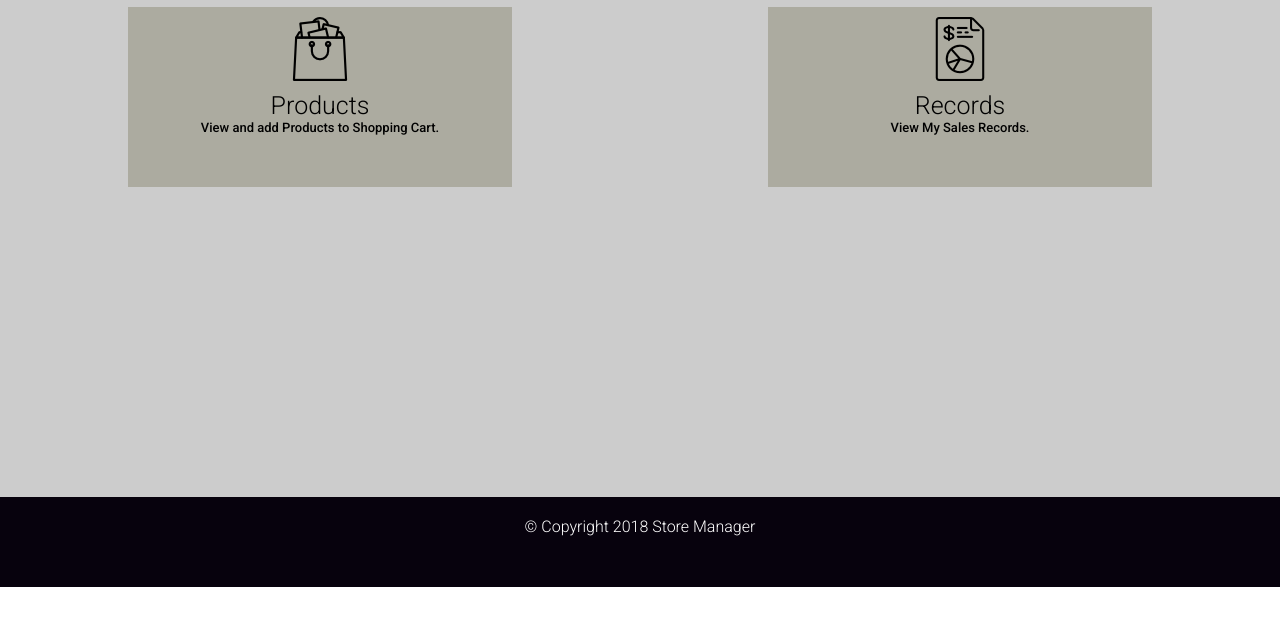
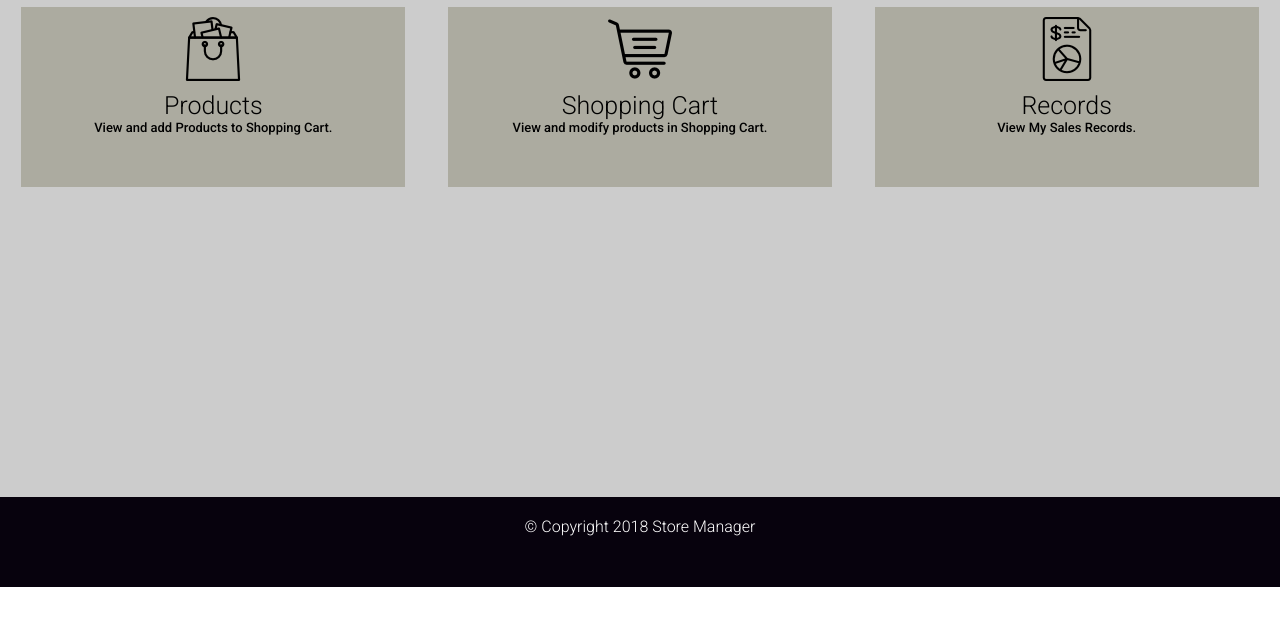
Before and after one commit to johnwayodi/store-manager, a plain HTML site: page ui/dashboard-attendant.html in a window 1280 px wide. Shown: the part 162-788 px from the top of the page. Drawn offline with Linux system fonts and the light colour scheme.

Commit message:
[Feature #161103014] Add Shopping Cart option to Dashboard

```diff
--- a/ui/dashboard-attendant.html
+++ b/ui/dashboard-attendant.html
@@ -29,11 +29,11 @@
                 <div class="dash-component-title">Products</div>
                 <div class="dash-component-help">View and add Products to Shopping Cart.</div>
             </div>
-            <!--<div class="dash-component">-->
-                <!--<div class="dash-component-icon"><img src="images/employee.png"></div>-->
-                <!--<div class="dash-component-title">Store Attendants</div>-->
-                <!--<div class="dash-component-help">Manage Store Attendants.</div>-->
-            <!--</div>-->
+            <div class="dash-component">
+                <div class="dash-component-icon"><img src="images/shopping-cart.png"></div>
+                <div class="dash-component-title">Shopping Cart</div>
+                <div class="dash-component-help">View and modify products in Shopping Cart.</div>
+            </div>
             <div class="dash-component">
                 <div class="dash-component-icon"><img src="images/sale-report.png"></div>
                 <div class="dash-component-title">Records</div>
```
Also changed, not shown: ui/images/shopping-cart.png (added).
